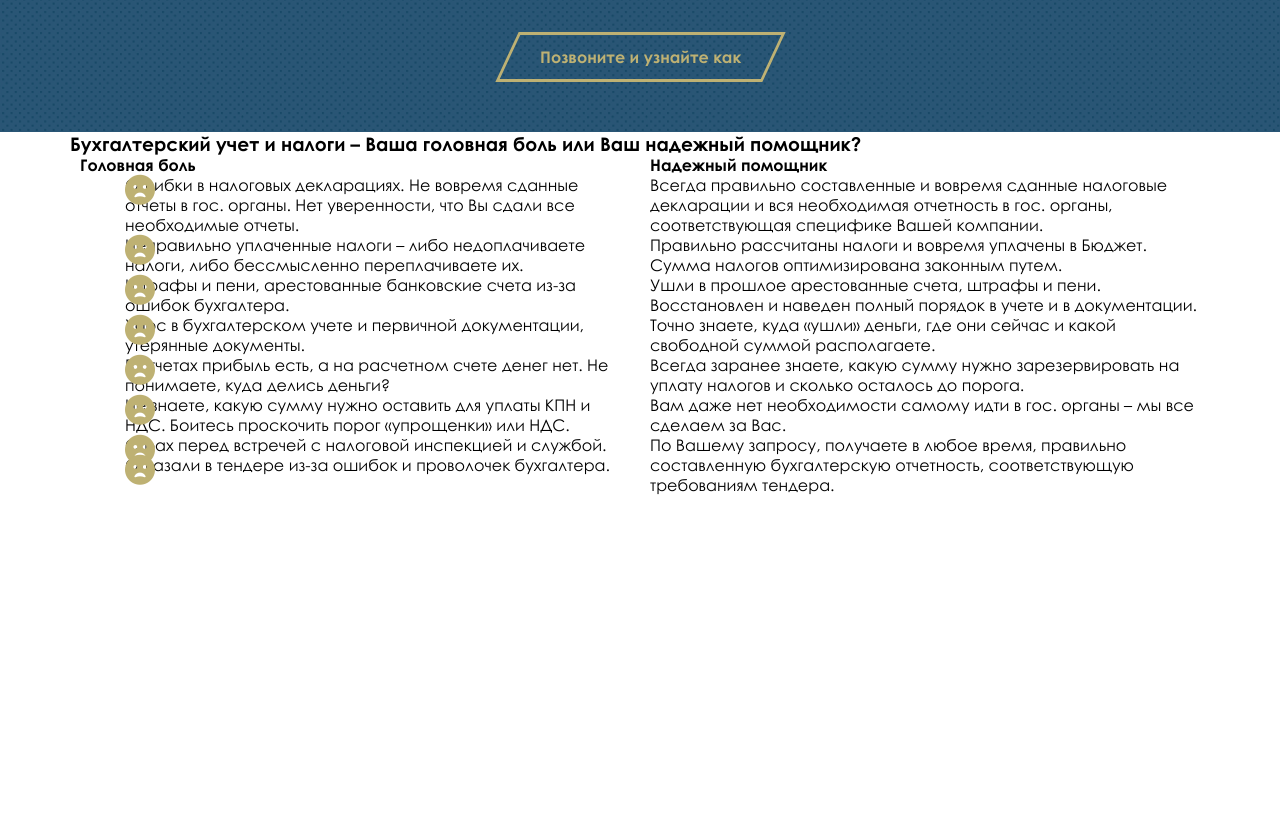
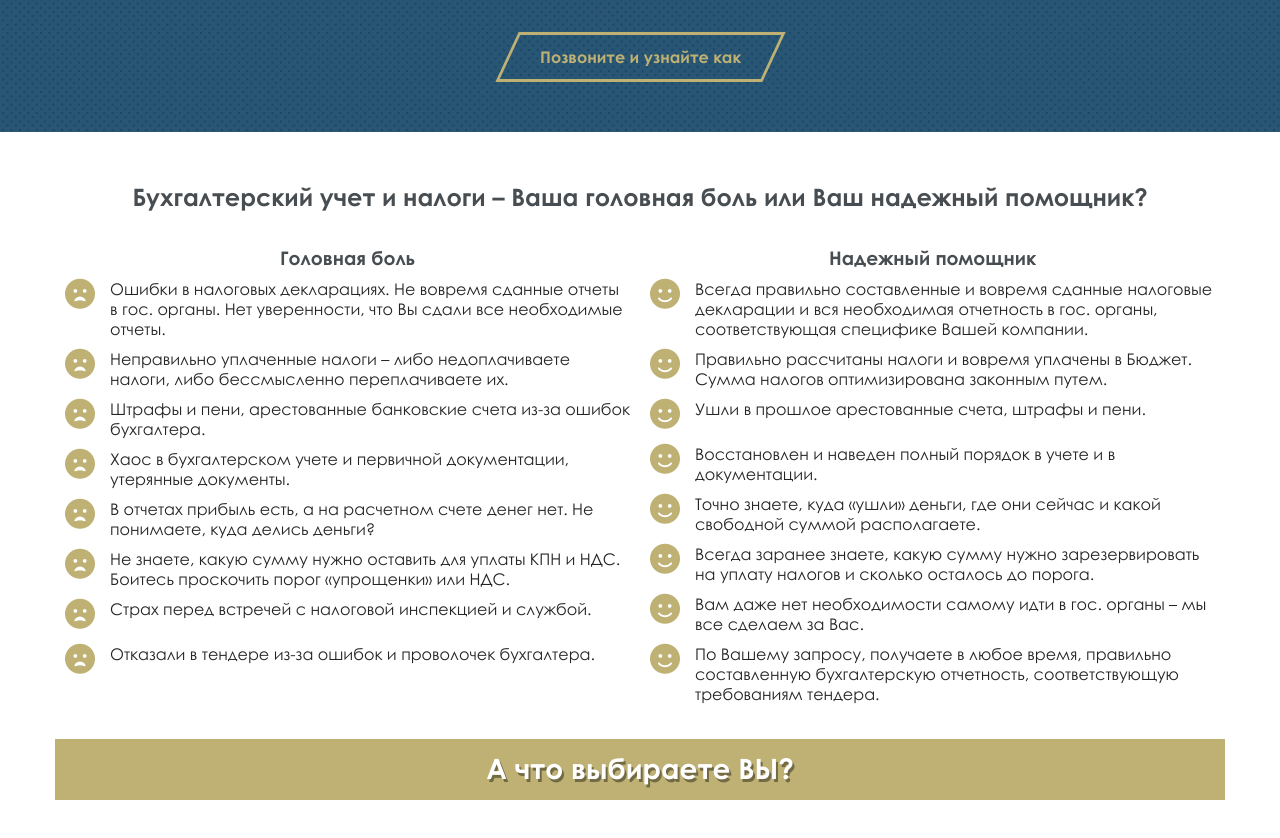
Before and after one commit to b1411/site, a plain HTML site: page index.html in a window 1280 px wide. Shown: the part 1324-2162 px from the top of the page. Before the commit the page ends 1819 px from the top, so only its background shows below. Drawn offline with Linux system fonts and the light colour scheme.

Commit message:
finished work section

```diff
--- a/index.html
+++ b/index.html
@@ -109,12 +109,12 @@
                         как</span></a></div>
         </section>
         <section class="work">
-            <div class="container">
-                <h3>Бухгалтерский учет и налоги –
-                    Ваша головная боль или Ваш надежный помощник?</h3>
+            <div class="container work-container">
+                <h2>Бухгалтерский учет и налоги –
+                    Ваша головная боль или Ваш надежный помощник?</h2>
                 <div class="pros-cons">
                     <div class="cons">
-                        <h4>Головная боль</h4>
+                        <h3>Головная боль</h3>
                         <ul>
                             <li>Ошибки в налоговых декларациях. Не вовремя сданные отчеты в гос. органы. Нет
                                 уверенности, что Вы сдали все необходимые отчеты.
@@ -139,7 +139,7 @@
                         </ul>
                     </div>
                     <div class="pros">
-                        <h4>Надежный помощник</h4>
+                        <h3>Надежный помощник</h3>
                         <ul>
                             <li>Всегда правильно составленные и вовремя сданные налоговые декларации и вся необходимая
                                 отчетность в гос. органы, соответствующая специфике Вашей компании.
@@ -164,8 +164,10 @@
                         </ul>
                     </div>
                 </div>
+                <div class="work-footer">А что выбираете ВЫ?</div>
             </div>
         </section>
+
     </main>
 
 </body>
--- a/src/scss/style.scss
+++ b/src/scss/style.scss
@@ -27,6 +27,7 @@ h4,
 h5,
 h6 {
     font-family: 'centurygothic-bold';
+    text-align: center;
 }
 
 body {
@@ -247,14 +248,45 @@ header {
     }
 }
 
+.work-container {
+    padding: 50px 0;
+    h2 {
+        margin-bottom: 35px;
+        color: #474d51;
+    }
+}
+
 .pros-cons {
     display: flex;
     flex-flow: row nowrap;
-
+    h3 {
+        margin-bottom: 10px;
+        color: #474d51;
+    }
     ul {
         list-style: none;
     }
 
+    li {
+        color: #242424;
+        position: relative;
+        width: 100%;
+        padding-left: 45px;
+        margin-bottom: 10px;
+        min-height: 35px;
+
+        &::before {
+            font: var(--fa-font-solid);
+            color: $micro-color;
+            font-size: 30px;
+            position: absolute;
+            left: 0;
+            top: 0;
+            display: inline-block;
+            text-rendering: auto;
+            -webkit-font-smoothing: antialiased;
+        }
+    }
 }
 
 .cons {
@@ -262,22 +294,34 @@ header {
     width: 50%;
 
     li {
-        padding-left: 45px;
+        &::before {
 
-        &::before {
-            display: inline-block;
-            text-rendering: auto;
-            -webkit-font-smoothing: antialiased;
             content: '\f57a';
-            font: var(--fa-font-solid);
-            color: $micro-color;
-            font-size: 30px;
-            position: absolute;
+
         }
     }
 }
 
+
 .pros {
     padding: 0 10px;
     width: 50%;
+
+    li {
+        &::before {
+            content: '\f118';
+        }
+    }
 }
+
+.work-footer {
+    width: 100%;
+    background-color: $micro-color;
+    text-align: center;
+    padding: 12px 0 15px;
+    font-family: 'centurygothic-bold';
+    font-size: 28px;
+    color: #fff;
+    text-shadow: 2px 3px rgba(0,0,0,0.4);
+    margin-top: 25px;
+}
```
Also changed, not shown: src/css/style.css, 1 other file.
